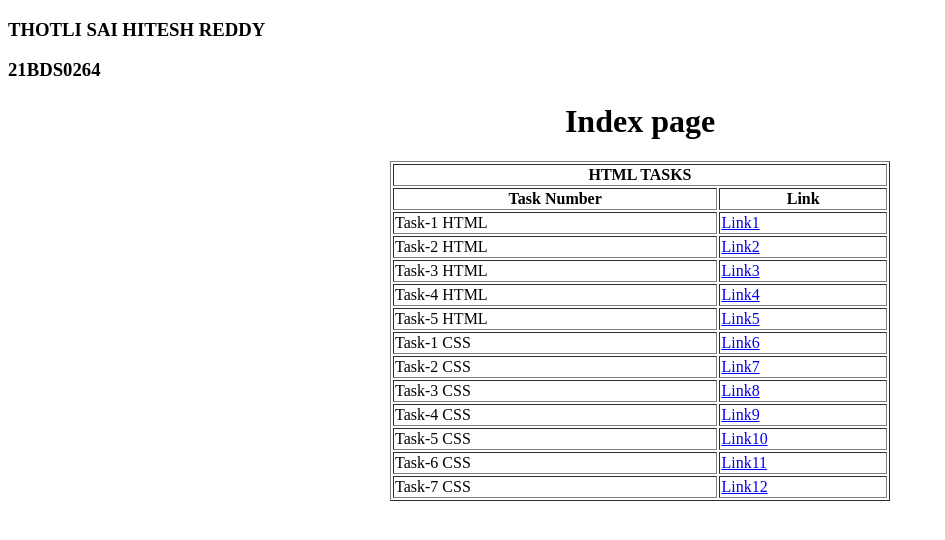
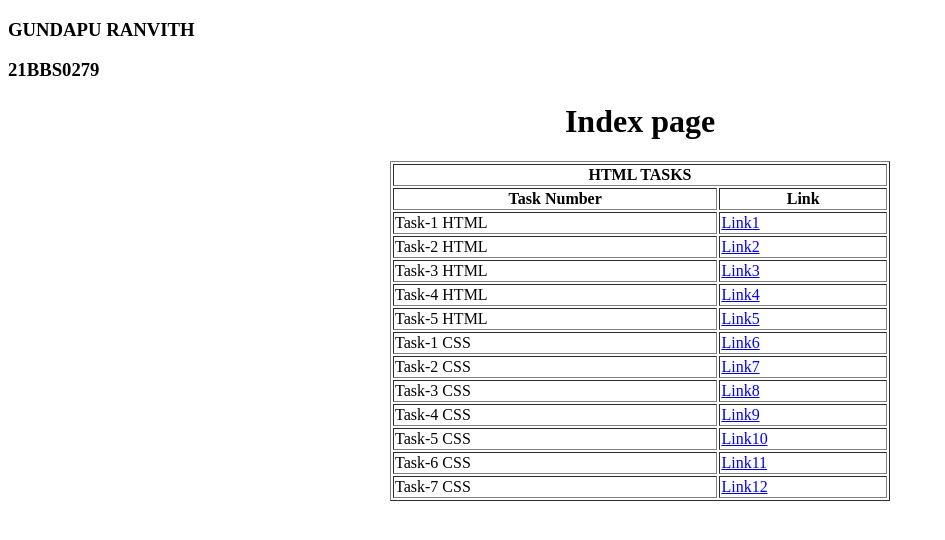
Before and after one commit to Ranvith2004/HTML-CSS-Task, a plain HTML site: page index.html in a window 1280 px wide. Shown: the whole page, without its empty margins (0-945 px from the left). Drawn offline with Linux system fonts and the light colour scheme.

Commit message:
Update index.html

```diff
--- a/index.html
+++ b/index.html
@@ -6,8 +6,8 @@
     <title>Document</title>
 </head>
 <body>
-    <h3>THOTLI SAI HITESH REDDY</h3>
-        <h3>21BDS0264</h3>
+    <h3>GUNDAPU RANVITH</h3>
+        <h3>21BBS0279</h3>
     <center>
         <h1>Index page</h1>
 
```
